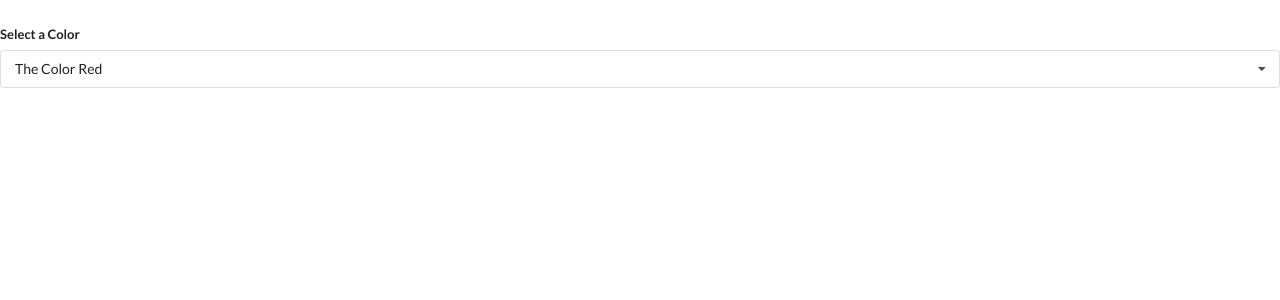
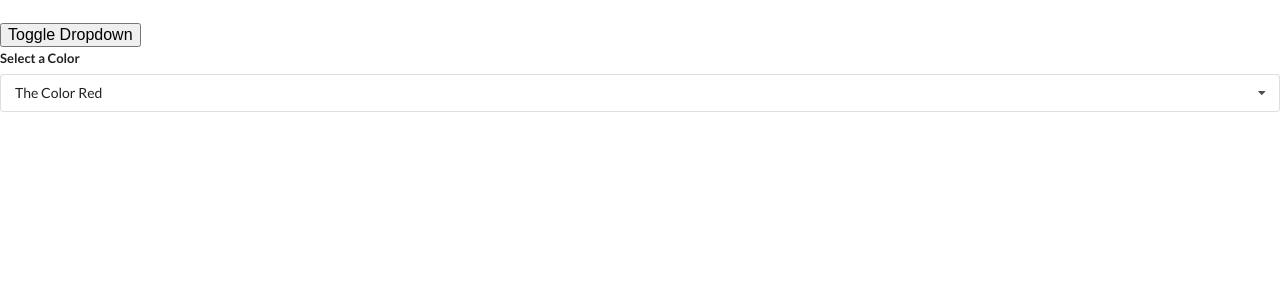
Before and after one commit to Hamza1001101/widgets, a React (Create React App) app: page / in a window 1280 px wide. Shown: the top 300 px of the page. Built offline with nearby package versions, Linux system fonts and the light colour scheme.

Commit message:
Body Event Listener Cleanup

```diff
--- a/src/App.js
+++ b/src/App.js
@@ -28,16 +28,22 @@ const options = [
 
 const App = () => {
   const [selected, setSelected] = useState(options[0]);
+  const [showDropdown, setShowDropdown] = useState(true);
     return (
       <div>
         <br />
         {/* <Accordion items={items} />
         <Search />*/}
-        <Dropdown
+        <button
+          onClick={() => setShowDropdown(!showDropdown)}>
+          Toggle Dropdown
+            </button>
+        { showDropdown ?
+          <Dropdown
           selected={selected}
           onSelectedChange={setSelected}
           options={options}
-        />
+        /> : null}
       </div>
     );
 }
```
Also changed, not shown: 1 other file (tests, documents, lock files or other folders).
